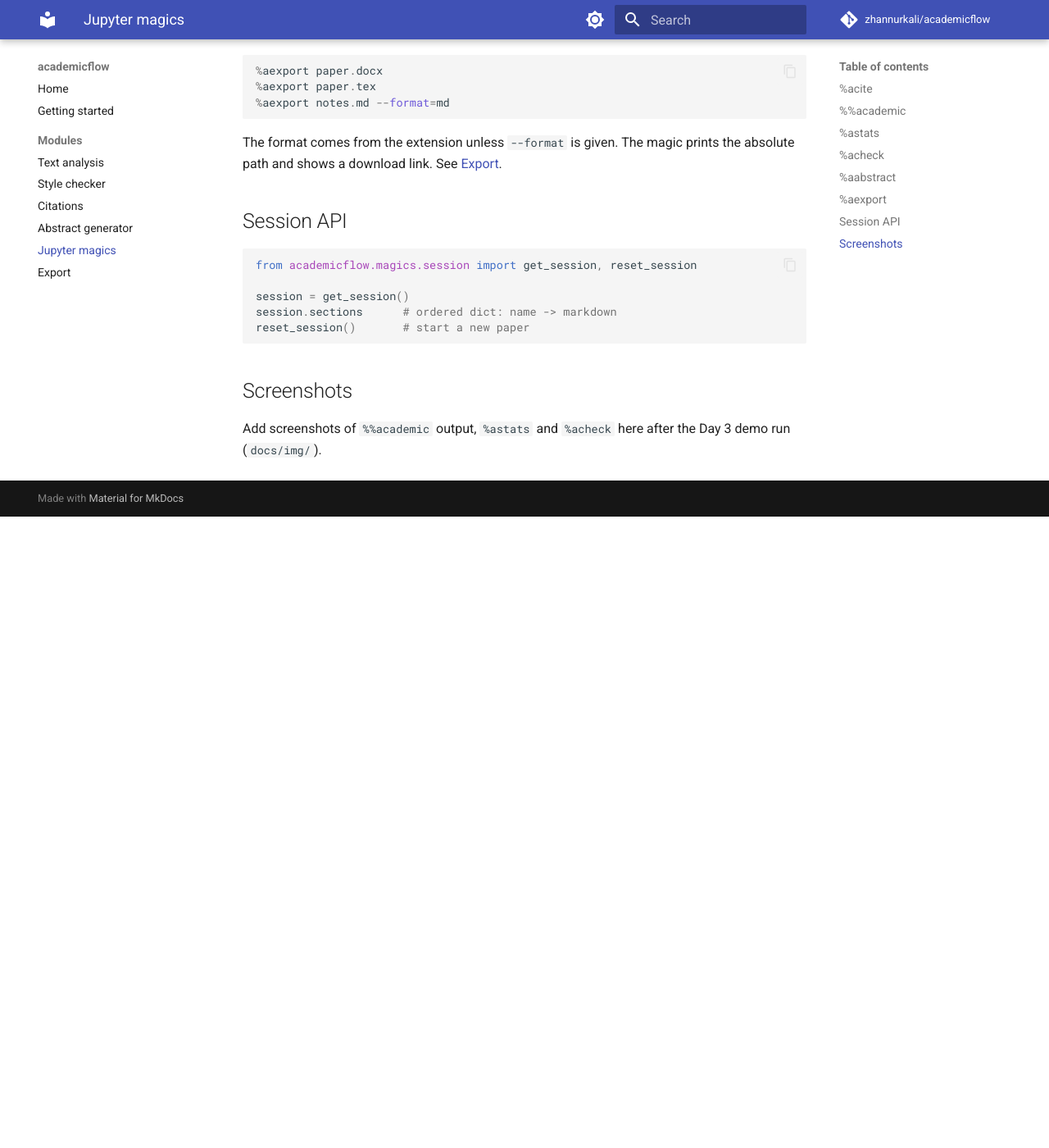
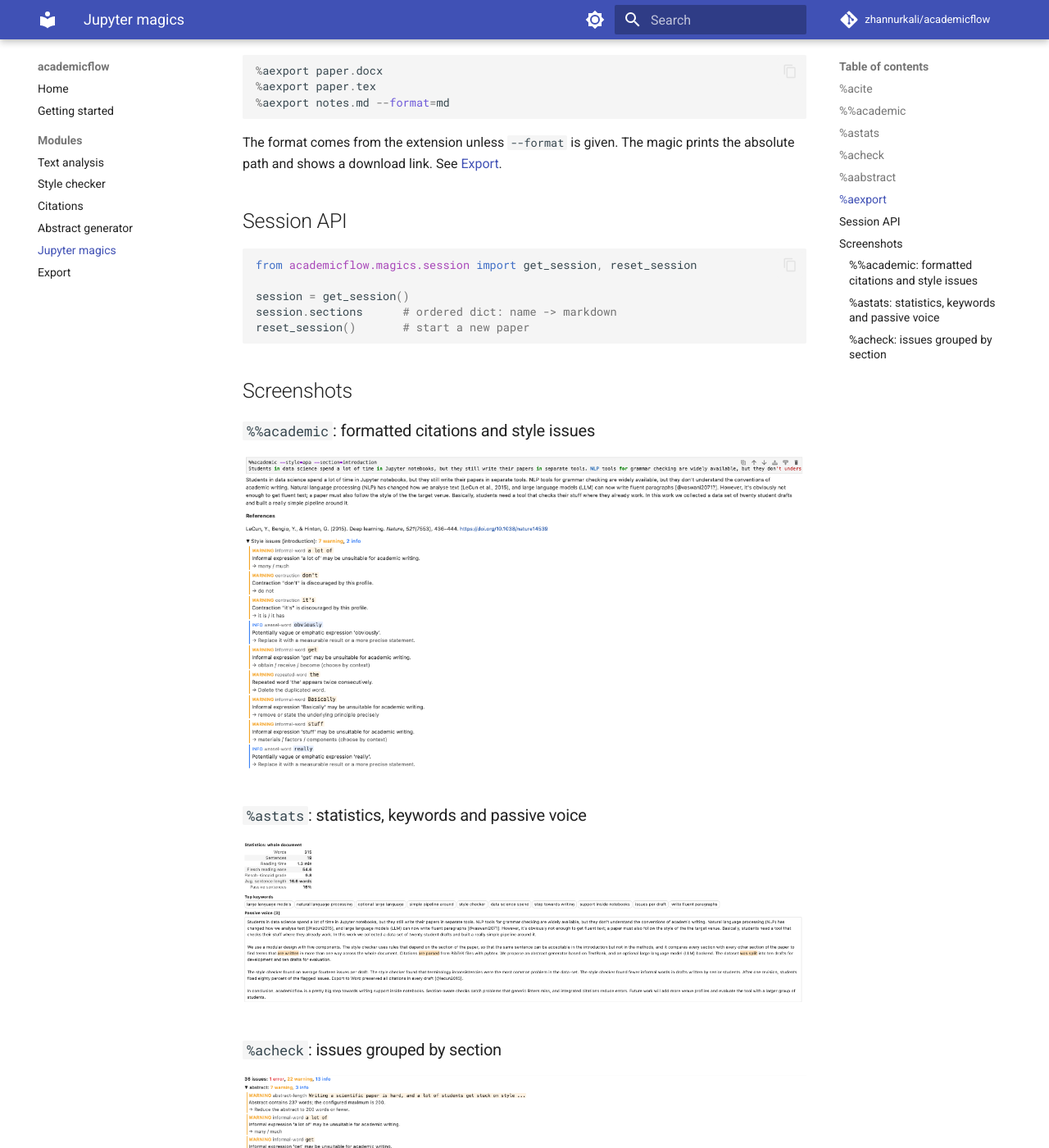
Before and after one commit to zhannurkali/academicflow, an MkDocs documentation site: the page built from docs/magics.md, in a window 1280 px wide and 1400 px high, scrolled down 2392 px. Shown: the whole window at 82% size. Built offline with MkDocs 1.6.1 and Material for MkDocs 9.7.7, drawn with Linux system fonts in a browser that asks for light colours; comment, search, counter and statistics services are not loaded; before the commit the page ends 3022 px from its top, so only the background shows below that.

Commit message:
docs(magics): add screenshots to magics and export pages

```diff
--- a/docs/magics.md
+++ b/docs/magics.md
@@ -112,5 +112,14 @@ reset_session()       # start a new paper
 
 ## Screenshots
 
-Add screenshots of `%%academic` output, `%astats` and `%acheck` here after the Day 3 demo run
-(`docs/img/`).
+### `%%academic`: formatted citations and style issues
+
+![%%academic output](img/academic.png)
+
+### `%astats`: statistics, keywords and passive voice
+
+![%astats output](img/astats.png)
+
+### `%acheck`: issues grouped by section
+
+![%acheck output](img/acheck.png)
```
Also changed, not shown: docs/export.md (+6 -0 lines), docs/img/academic.png (added), docs/img/acheck.png (added), docs/img/astats.png (added), docs/img/docx.png (added).
